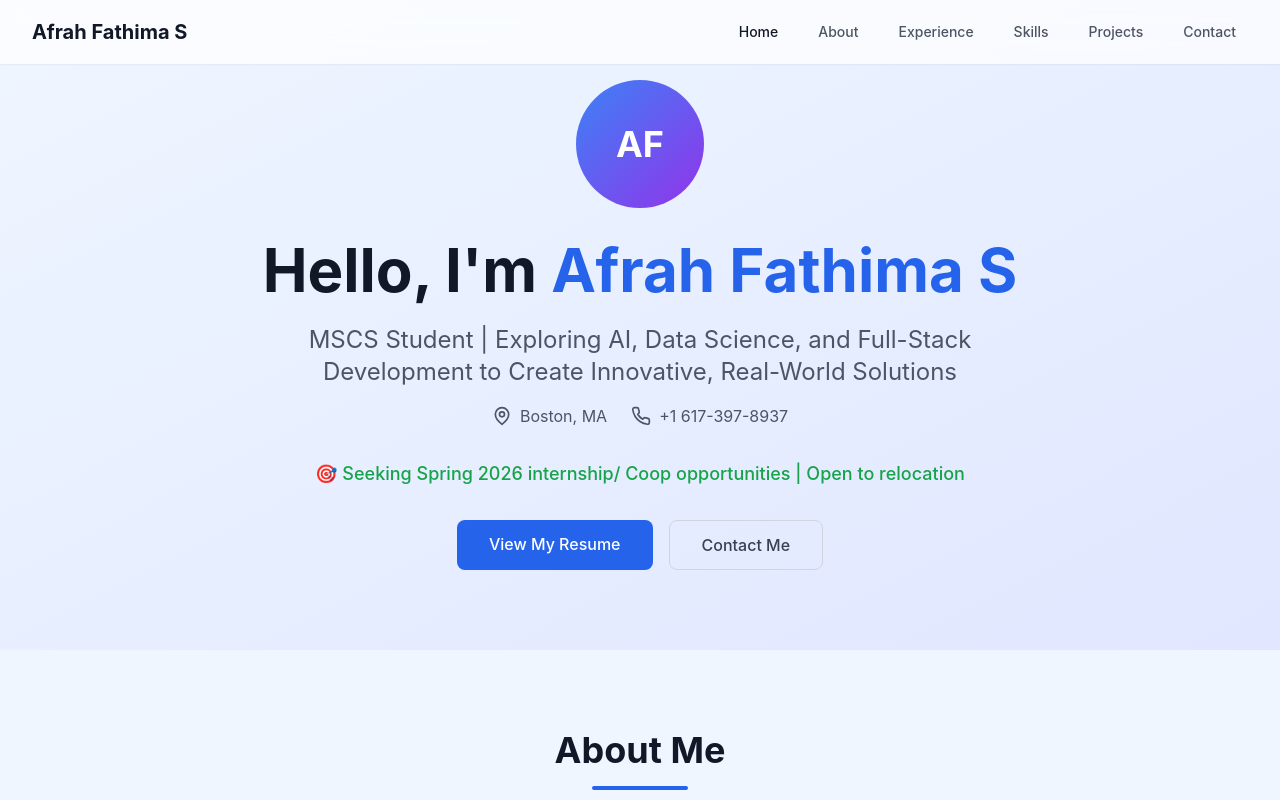
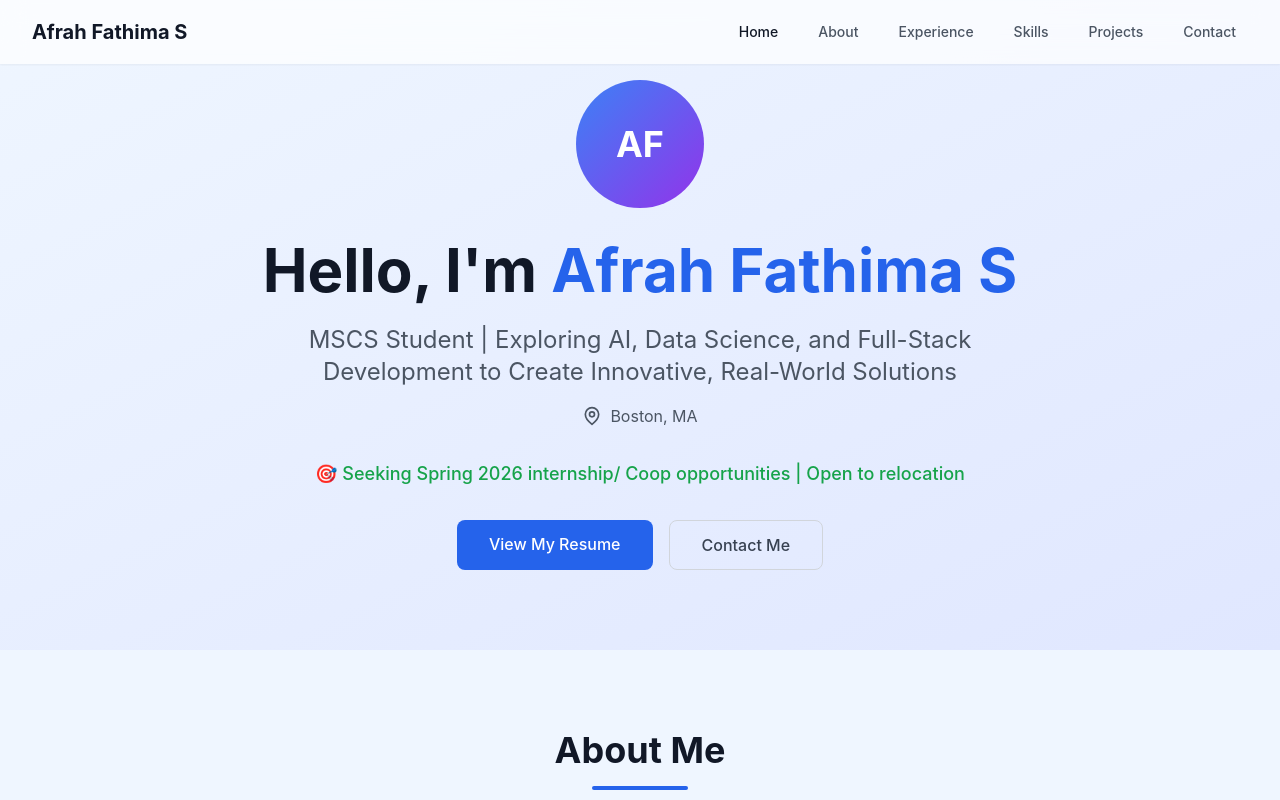
Before and after one commit to afrah123456/Initial_Portfolio, a React (Create React App) app: page / in a window 1280 px wide. Shown: the top 800 px of the page. Built offline with nearby package versions, Linux system fonts and the light colour scheme.

Commit message:
removed num

```diff
--- a/src/components/Portfolio.jsx
+++ b/src/components/Portfolio.jsx
@@ -408,10 +408,7 @@ tech: ["Flask", "SentenceTransformers", "PyMuPDF", "python-docx", "scikit-learn"
                 <MapPin className="h-5 w-5 mr-2" />
                 <span>Boston, MA</span>
               </div>
-              <div className="flex items-center">
-                <Phone className="h-5 w-5 mr-2" />
-                <span>+1 617-397-8937</span>
-              </div>
+
             </div>
             <p className="text-lg text-green-600 mb-8 font-medium">
               🎯 Seeking Spring 2026 internship/ Coop opportunities | Open to relocation
@@ -762,15 +759,7 @@ tech: ["Flask", "SentenceTransformers", "PyMuPDF", "python-docx", "scikit-learn"
             </div>
           </div>
 
-          <div className="flex items-center space-x-4">
-            <div className="w-12 h-12 bg-blue-100 rounded-full flex items-center justify-center">
-              <Phone className="h-6 w-6 text-blue-600" />
-            </div>
-            <div>
-              <h4 className="text-lg font-medium text-gray-900">Phone</h4>
-              <p className="text-gray-600">+1 617-397-8937</p>
-            </div>
-          </div>
+
 
           <div className="flex items-center space-x-4">
             <div className="w-12 h-12 bg-blue-100 rounded-full flex items-center justify-center">
```
